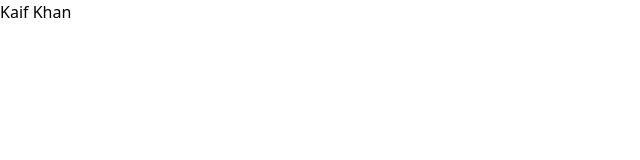
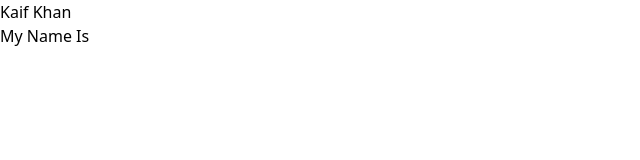
Before and after one commit to MKAIF5/ReactJs-Learning, a React (Vite) app in the folder Props ReactJs/Props/: page / in a window 1280 px wide. Shown: the top 160 px of the page, without its empty margins (0-640 px from the left). Built offline with nearby package versions, Linux system fonts and the light colour scheme.

Commit message:
props another practice

```diff
--- a/Props ReactJs/Props/src/App.jsx
+++ b/Props ReactJs/Props/src/App.jsx
@@ -4,7 +4,7 @@ import Kaif from './Components/Kaif'
 function App() {
   return (
     <>
-      <Kaif  title="Khan"/>
+      <Kaif  title="Khan" obj={function kaif() {return 1 + 1}} />
     </>
   )
 }
--- a/Props ReactJs/Props/src/Components/Kaif.jsx
+++ b/Props ReactJs/Props/src/Components/Kaif.jsx
@@ -3,6 +3,7 @@ function Kaif(props) {
         <>
         <div>
             <h1>Kaif {props.title}</h1>
+            <p>My Name Is {props.obj}</p>
         </div>
         </>
     )
```
